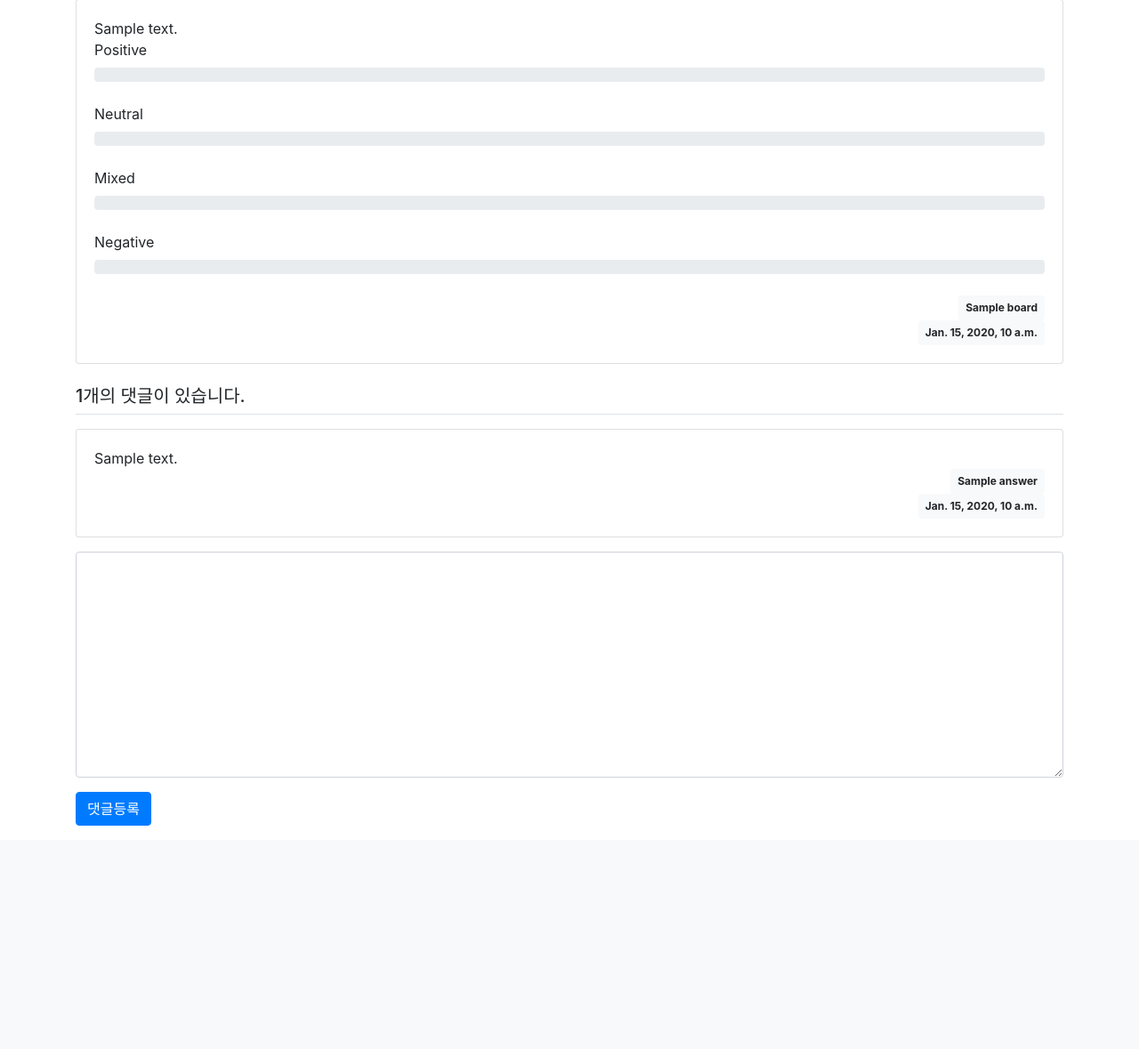
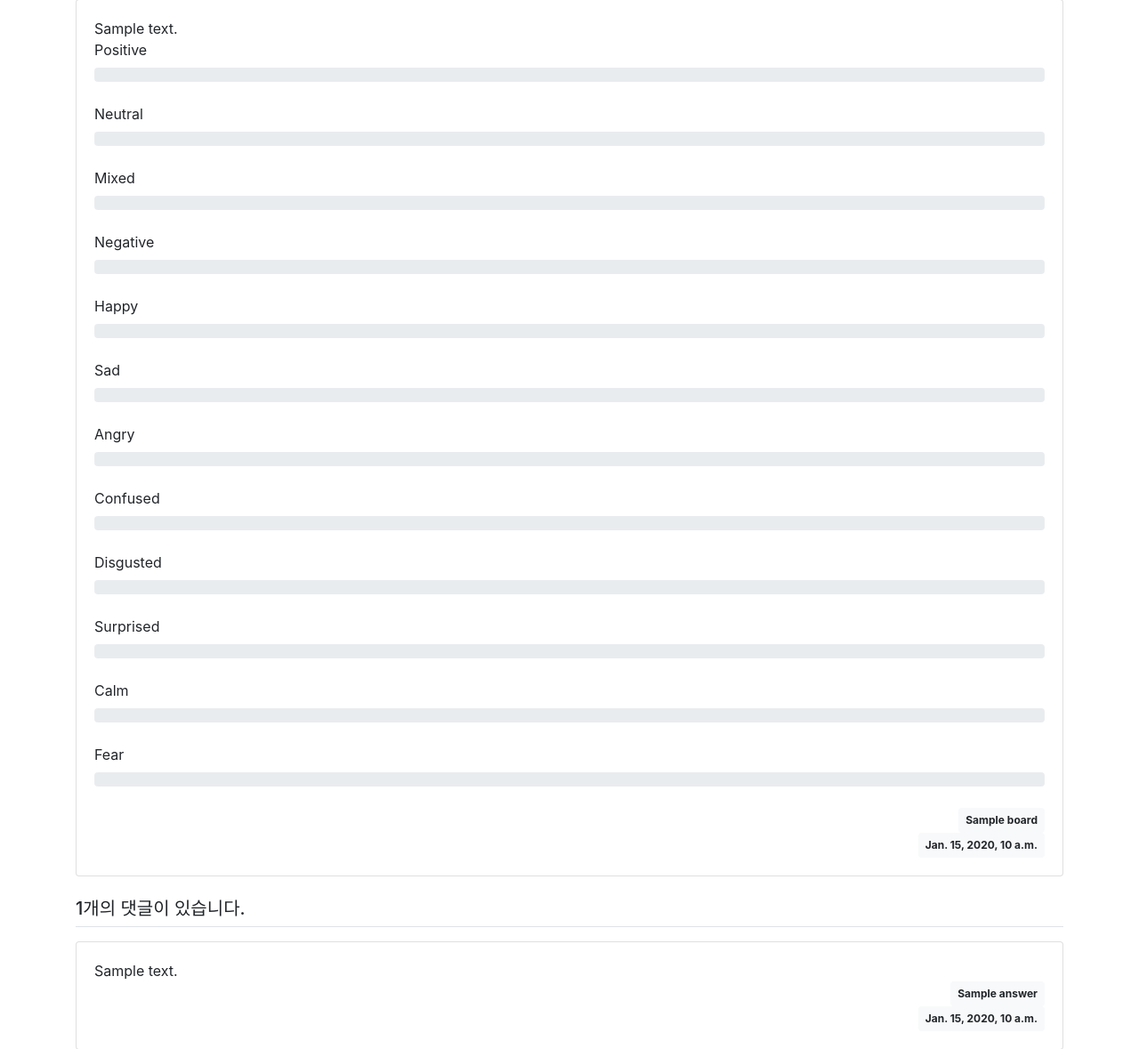
Before and after one commit to YoungkiHongDev/diary, a Django app: template templates/diary/board_detail.html in a window 1280 px wide. Shown: the part 145-1324 px from the top of the page at 89% size. Before the commit the page ends 1073 px from the top, so only its background shows below. Run offline with Django 3.2, Linux system fonts and the light colour scheme; the template is opened without the code that fills it: most values are stand-ins (such as "Sample title", 1, 10 or a date in 2020); some libraries are stand-ins or nearby versions.

Commit message:
board_detail 추가
- board_detail 이미지 분석 결과 프로그레스바 출력

```diff
--- a/templates/diary/board_detail.html
+++ b/templates/diary/board_detail.html
@@ -26,6 +26,46 @@
                 <div class="progress">
                     <div class="progress-bar bg-danger" role="progressbar"  id="emo_Negative"
                         aria-valuemin="0" aria-valuemax="100"></div>
+                </div><br>
+                <label>Happy</label><br>
+                <div class="progress">
+                    <div class="progress-bar bg-happy" role="progressbar" id="board_img_happy"
+                          aria-valuemin="0" aria-valuemax="100"></div>
+                </div><br>
+                <label>Sad</label><br>
+                <div class="progress">
+                        <div class="progress-bar bg-sad" role="progressbar" id="board_img_sad"
+                            aria-valuemin="0" aria-valuemax="100"></div>
+                </div><br>
+                <label>Angry</label><br>
+                <div class="progress">
+                        <div class="progress-bar bg-angry" role="progressbar" id="board_img_angry"
+                            aria-valuemin="0" aria-valuemax="100"></div>
+                </div><br>
+                <label>Confused</label><br>
+                <div class="progress">
+                        <div class="progress-bar bg-confused" role="progressbar" id="board_img_confused"
+                            aria-valuemin="0" aria-valuemax="100"></div>
+                </div><br>
+                <label>Disgusted</label><br>
+                <div class="progress">
+                        <div class="progress-bar bg-disgusted" role="progressbar" id="board_img_disgusted"
+                            aria-valuemin="0" aria-valuemax="100"></div>
+                </div><br>
+                <label>Surprised</label><br>
+                <div class="progress">
+                        <div class="progress-bar bg-surprised" role="progressbar" id="board_img_surprised"
+                            aria-valuemin="0" aria-valuemax="100"></div>
+                </div><br>
+                <label>Calm</label><br>
+                <div class="progress">
+                        <div class="progress-bar bg-calm" role="progressbar" id="board_img_calm"
+                            aria-valuemin="0" aria-valuemax="100"></div>
+                </div><br>
+                <label>Fear</label><br>
+                <div class="progress">
+                        <div class="progress-bar bg-fear" role="progressbar" id="board_img_fear"
+                            aria-valuemin="0" aria-valuemax="100"></div>
                 </div><br>
             <div class="d-flex justify-content-end">
                 <div class="badge badge-light p-2">
@@ -69,12 +109,22 @@
 <script>
     var temporarily_data = "{{ board.board_emo }}"      // board_emo 저장
     var emotions = temporarily_data.split('/')          // split으로 가공
+    var temporarily_image = "{{ board.board_img }}"
+    var images = temporarily_image.split('/')
 
     // 각 프로그레스바 설정
     document.getElementById('emo_Positive').style.width = emotions[0] +'%';
     document.getElementById('emo_Neutral').style.width = emotions[1] +'%';
     document.getElementById('emo_Mixed').style.width = emotions[2] +'%';
     document.getElementById('emo_Negative').style.width = emotions[3] +'%';
+    document.getElementById("board_img_happy").style.width = images[0] + '%';
+    document.getElementById("board_img_sad").style.width = images[1] + '%';
+    document.getElementById("board_img_angry").style.width = images[2] + '%';
+    document.getElementById("board_img_confused").style.width = images[3] + '%';
+    document.getElementById("board_img_disgusted").style.width = images[4] + '%';
+    document.getElementById("board_img_surprised").style.width = images[5] + '%';
+    document.getElementById("board_img_calm").style.width = images[6] + '%';
+    document.getElementById("board_img_fear").style.width = images[7] + '%';
 </script>
 
 
```
Also changed, not shown: templates/diary/board_write.html (+13 -8 lines), diary/migrations/0001_initial.py.
